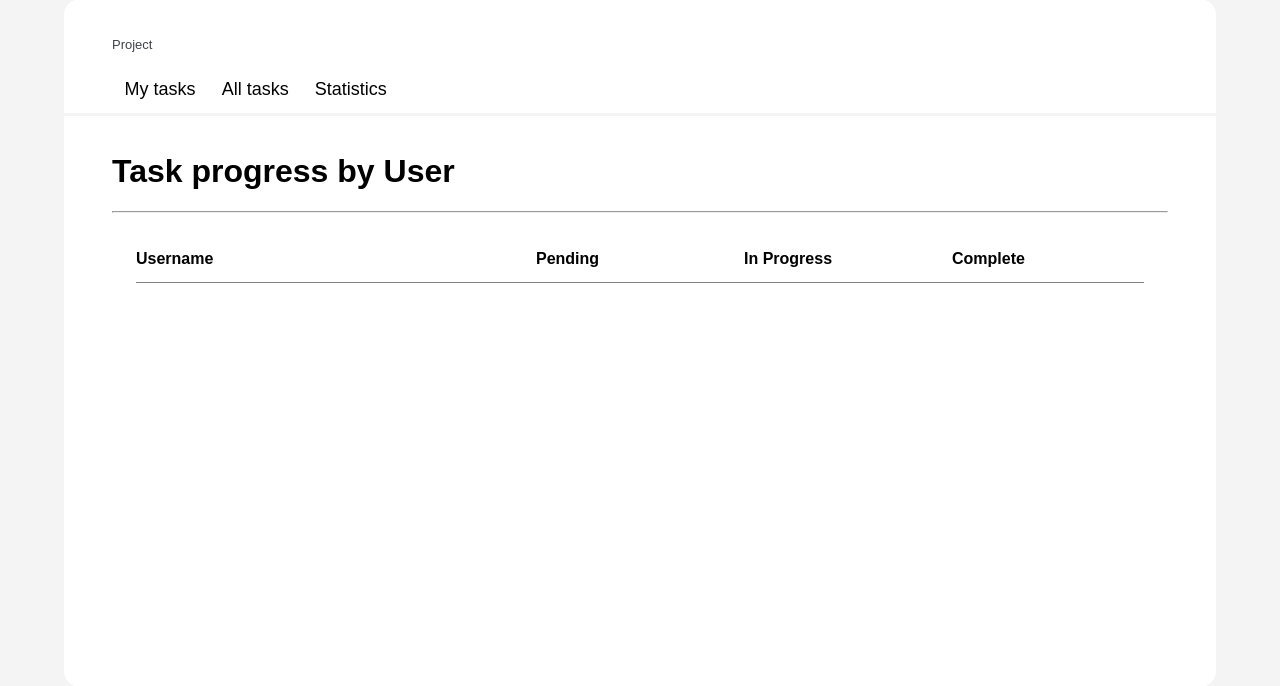
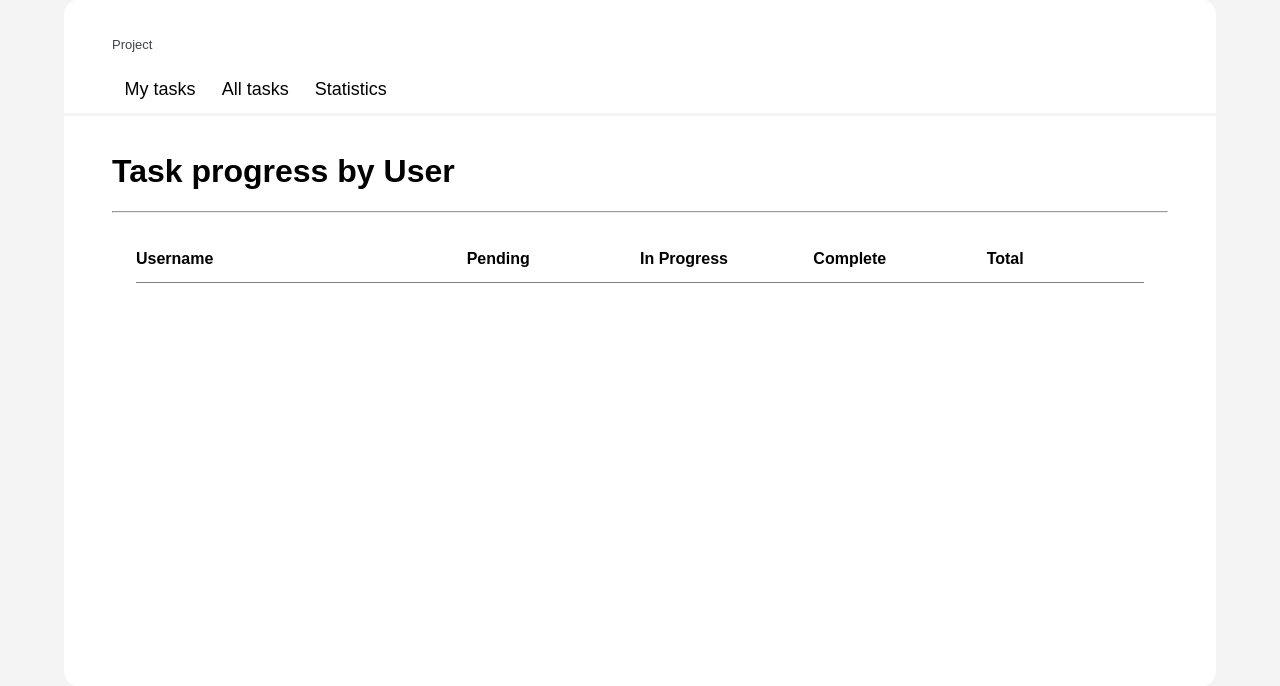
Before and after one commit to DualRedd/projektinhallintasovellus, a Flask app: template templates/project/stats.html in a window 1280 px wide. Shown: the part 81-767 px from the top of the page. Run offline with Flask 3, Linux system fonts and the light colour scheme; the template is opened without the code that fills it, so the values that code supplies are empty.

Commit message:
Also display total tasks for each user

```diff
--- a/static/styles.css
+++ b/static/styles.css
@@ -510,7 +510,7 @@ header nav span a, header nav span span {
 
 .state-stats-item{
     display: grid;
-    grid-template-columns: minmax(6em, 8fr) minmax(4em, 4fr) minmax(4em, 4fr) minmax(4em, 4fr);
+    grid-template-columns: minmax(6em, 8fr) minmax(4em, 4fr) minmax(4em, 4fr) minmax(4em, 4fr) minmax(4em, 4fr);
     align-items: center;
     gap: 0.5em 1em;
     line-height: 1.8;
--- a/templates/project/stats.html
+++ b/templates/project/stats.html
@@ -10,6 +10,7 @@
         <div>Pending</div>
         <div>In Progress</div>
         <div>Complete</div>
+        <div>Total</div>
     </div>
     {% for user in g.state_stats_by_user %}
     <div class="state-stats-item">
@@ -17,6 +18,7 @@
         <div>{{g.state_stats_by_user[user][0]}}</div>
         <div>{{g.state_stats_by_user[user][1]}}</div>
         <div>{{g.state_stats_by_user[user][2]}}</div>
+        <div>{{g.state_stats_by_user[user][0]+g.state_stats_by_user[user][1]+g.state_stats_by_user[user][2]}}</div>
     </div>
     {% endfor %}
 </div>
```
